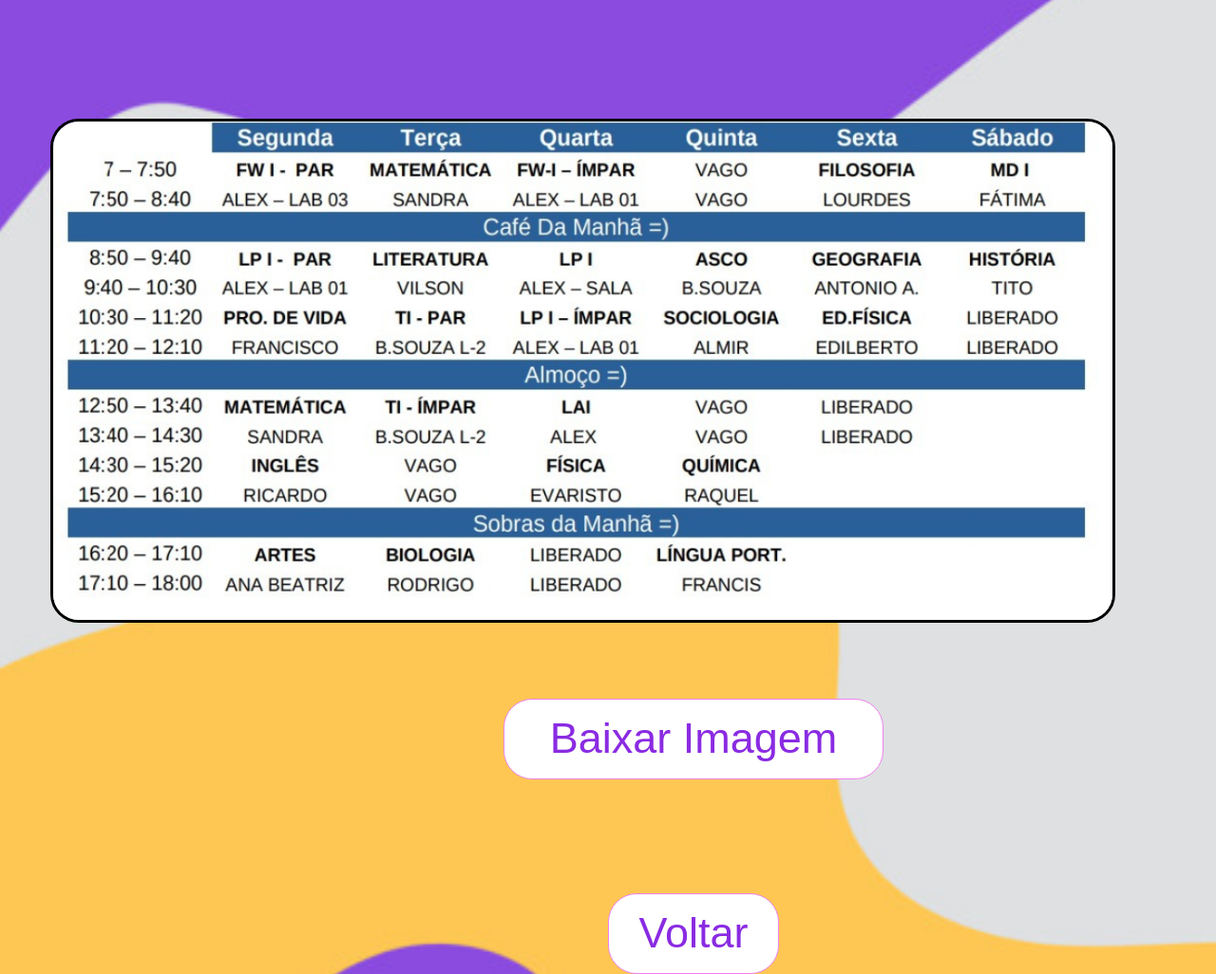
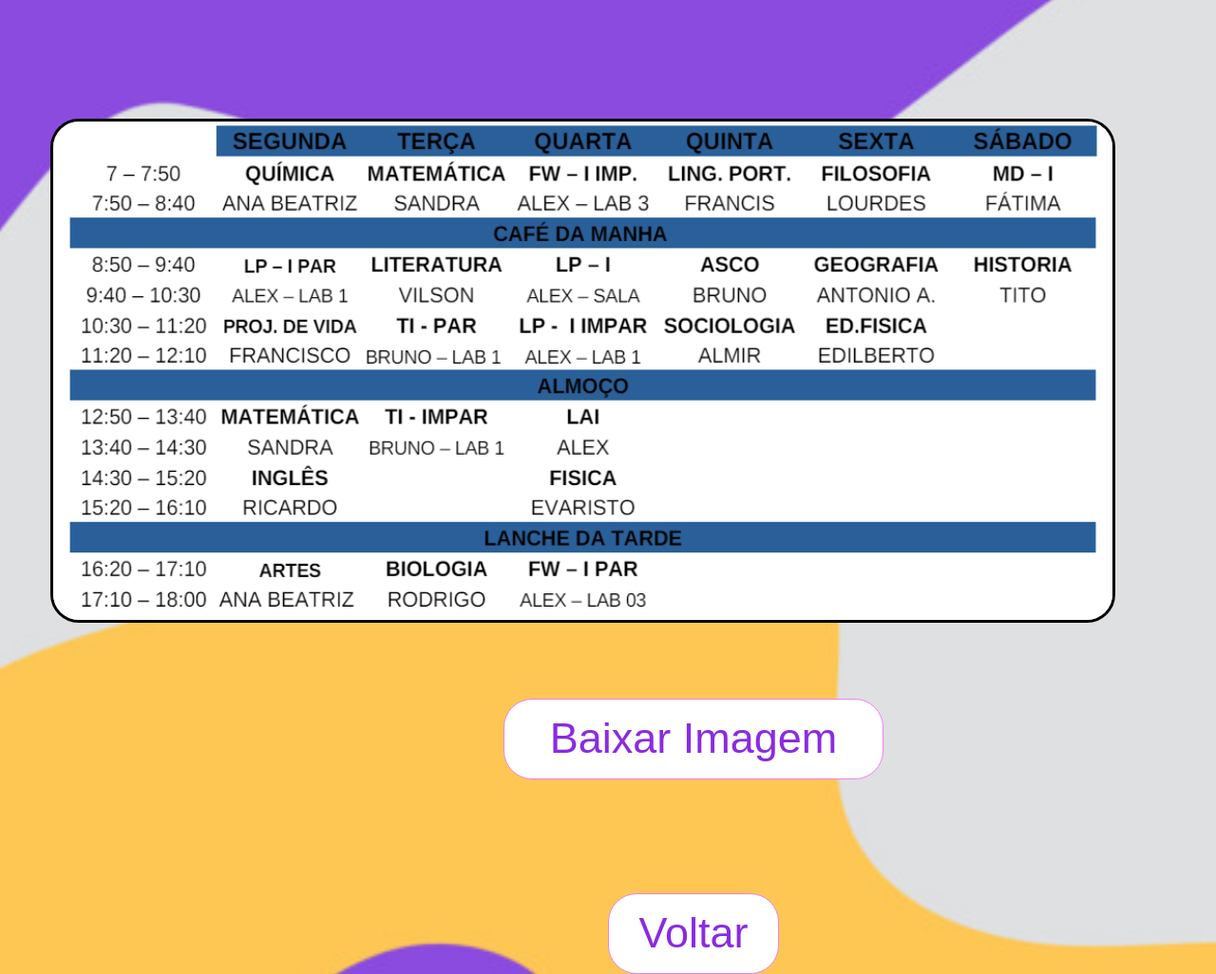
Before and after one commit to antonio809/siteescolacelular, a plain HTML site: page calendáriosemanal.html in a window 1280 px wide. Shown: the part 602-1628 px from the top of the page at 95% size. Drawn offline with Linux system fonts and the light colour scheme.

Commit message:
Add files via upload

```diff
--- a/calendáriosemanal.html
+++ b/calendáriosemanal.html
@@ -5,14 +5,13 @@
         <title>Calendário Semanal - 150</title>
         <link rel="stylesheet" type="text/css" href="estilos.css" media="screen" />
     </head>
-    <center>
     <body>
       <br>
       <br>
       <br>
     <h1>Calendário Semanal</h1>
         <figure>
-            <img src="calendário semanal.png"
+            <img src="Sem título.png"
             title="Esse é o calendário semanal das aulas.">
         </figure>
       <a href="https://lh3.googleusercontent.com/pw/AP1GczNWQdpTDfP0mtaYIY9i-fX7MavJmD6iu68tf8lKzwHWIkDpN3CeN6gZZok59Dpi35PwtLFnhzKd7qaNwmgC6aJdkddWjjQbanDePVUfoBMSP15ePWuJP2EIOq29Yix2W1fN_DNZ6CwOATLJN-SOrbLW=w1089-h505-s-no-gm?authuser=0">
```
